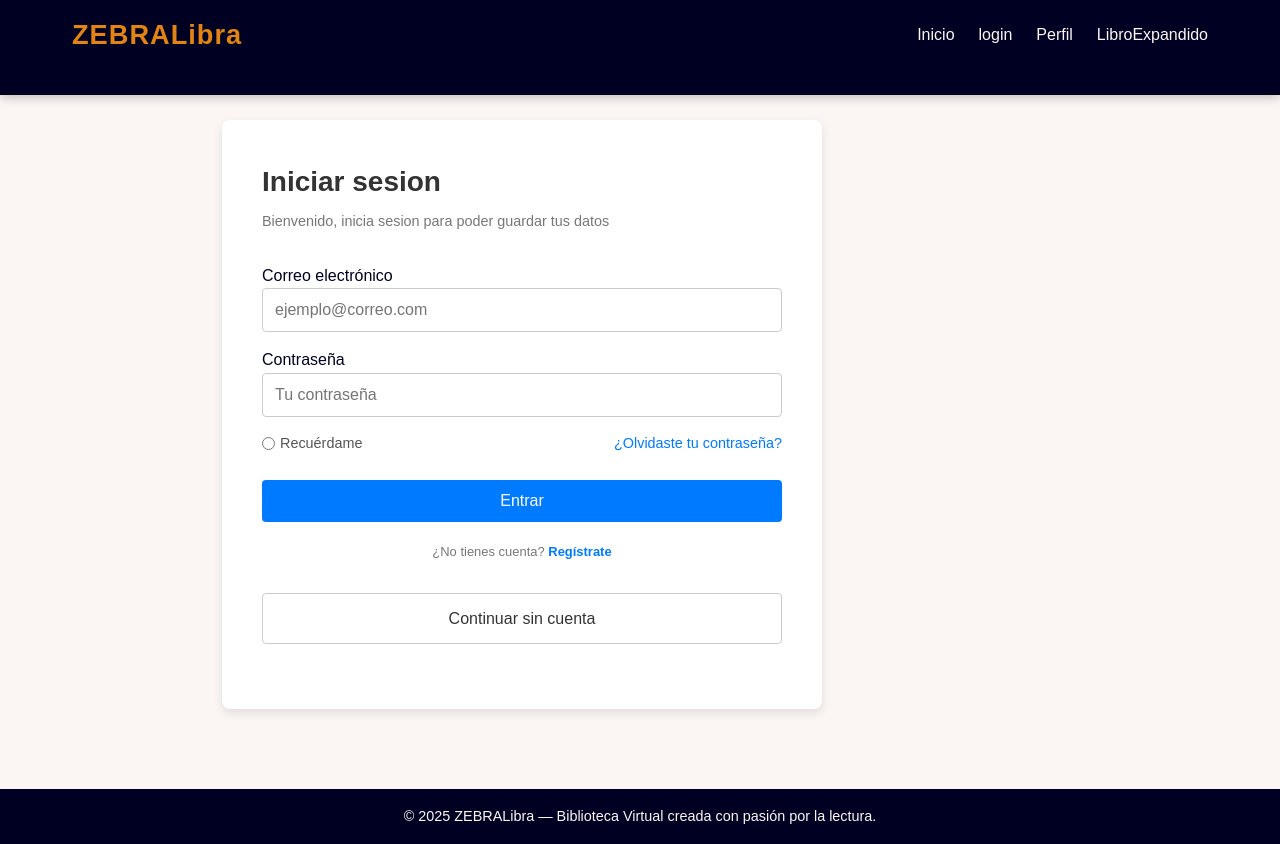
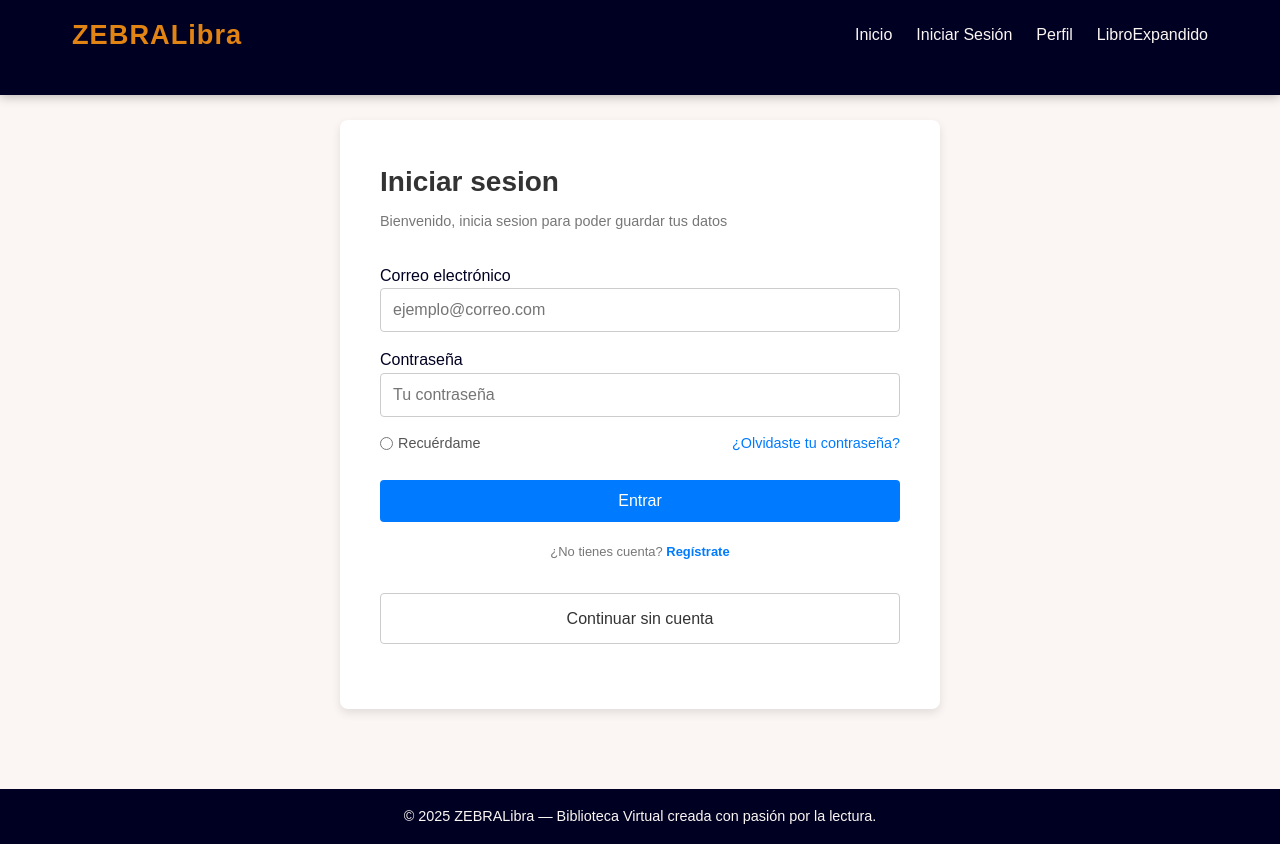
Before and after one commit to Marcelo-Flores-Solis/proyecto-web1, a plain HTML site: page login.html in a window 1280 px wide. Drawn offline with Linux system fonts and the light colour scheme.

Commit message:
Formulario centrado y menú principal en index.html y login.html corregido

```diff
--- a/login.html
+++ b/login.html
@@ -13,7 +13,7 @@
             <nav>
                 <ul>
                     <li><a href="index.html">Inicio</a></li>
-                    <li><a href="login.html">login</a></li>
+                    <li><a href="login.html">Iniciar Sesión</a></li> <!-- Login -->
                     <li><a href="public_html/user.html">Perfil</a></li>
                     <li><a href="public_html/element.html">LibroExpandido</a></li>
                 </ul>
@@ -22,6 +22,7 @@
         <br>
     </header>
     <main>
+        <div id="formulario"> <!-- Formulario en un div para centrarlo -->
             <form>
                 <h2>Iniciar sesion</h2>
                 <p>Bienvenido, inicia sesion para poder guardar tus datos</p>
@@ -50,6 +51,7 @@
                     <a href="index.html" class="btn-ghost" id="continue-guest">Continuar sin cuenta</a>
                 </div>
             </form>
+        </div>
     </main>
     <footer>
         © 2025 ZEBRALibra — Biblioteca Virtual creada con pasión por la lectura.
--- a/styles_login.css
+++ b/styles_login.css
@@ -91,6 +91,13 @@ main {
     margin: 120px auto 80px auto;
     padding: 0 2rem;
     text-align: center;
+}
+
+/* Formulario centrado */
+#formulario {
+    display: flex;
+    flex-direction: column;
+    align-items: center;
 }
 main form {
     max-width: 600px;
```
Also changed, not shown: index.html (+1 -1 lines). Lines whose indentation alone changed are shown as unchanged.
